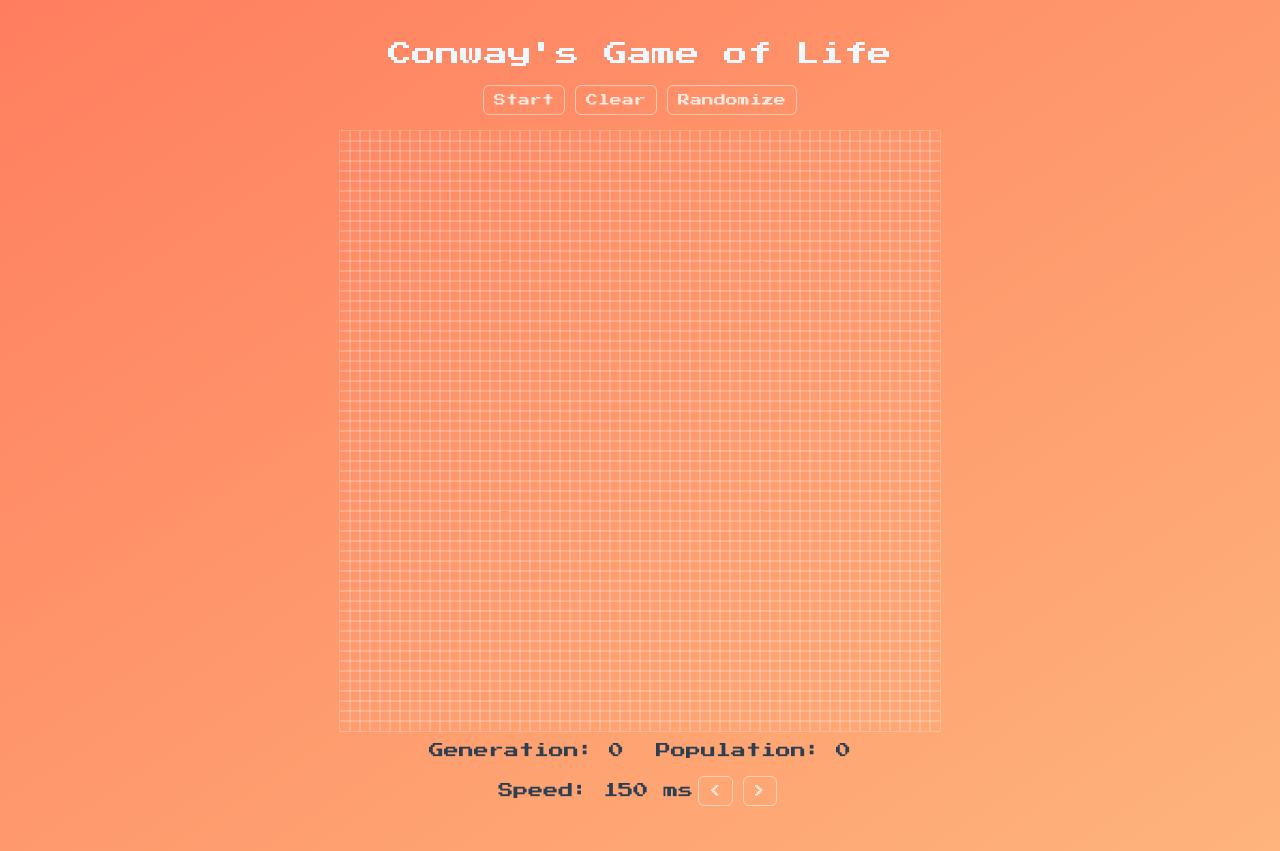
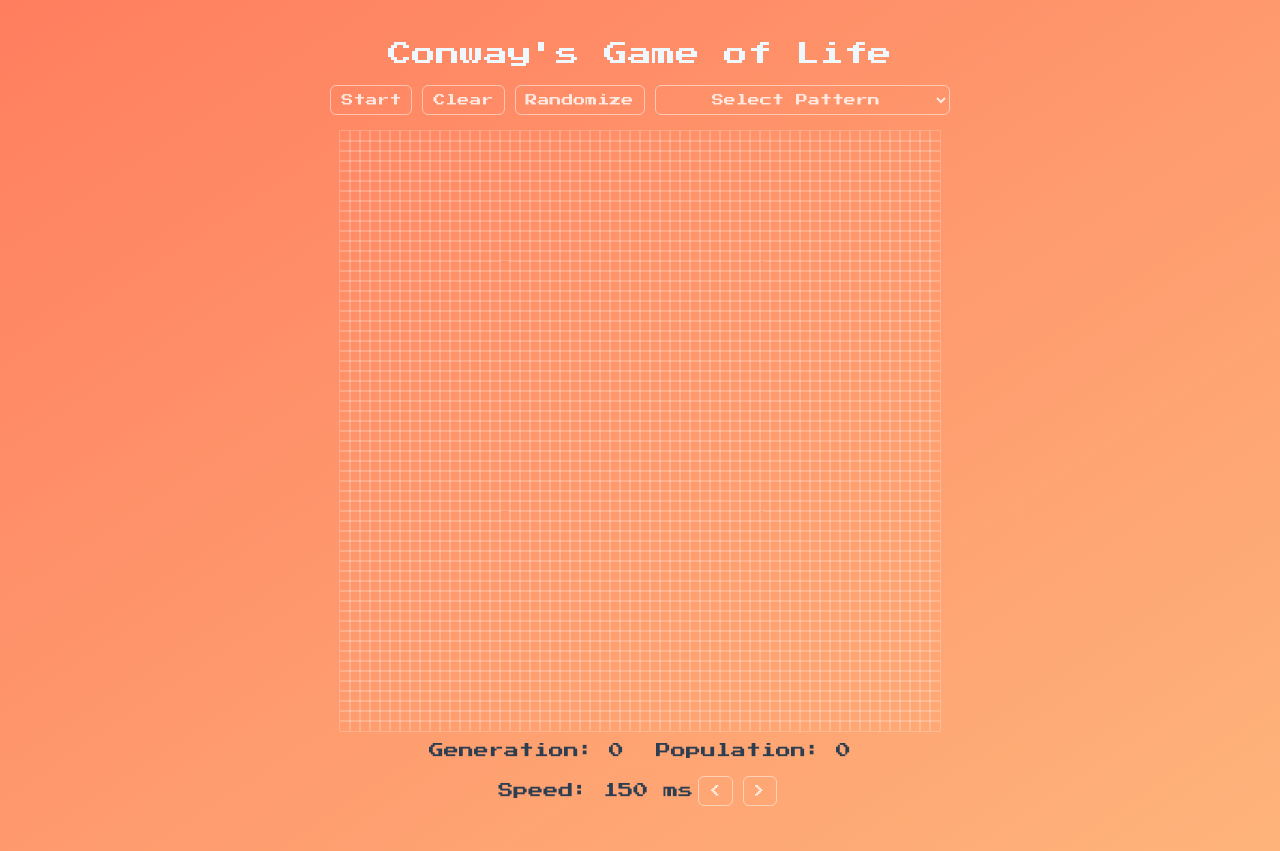
Before and after one commit to samvitjain/game-of-life, a Vue app: page / in a window 1280 px wide. Built offline with nearby package versions, Linux system fonts and the light colour scheme.

Commit message:
Add dropdown

```diff
--- a/src/components/GameOfLife.vue
+++ b/src/components/GameOfLife.vue
@@ -5,6 +5,10 @@
       <button class="btn btn-control" @click="toggleGame">{{ isRunning ? 'Stop' : 'Start' }}</button>
       <button class="btn btn-control" @click="clearGrid">Clear</button>
       <button class="btn btn-control" @click="randomizeGrid">Randomize</button>
+      <select class="btn btn-control" @change="selectPattern($event)">
+        <option value="">Select Pattern</option>
+        <option v-for="pattern in patterns" :key="pattern.name" :value="pattern.name">{{ pattern.name }}</option>
+      </select>
     </div>
     <div class="grid-container">
       <div class="grid">
@@ -26,6 +30,7 @@
 
 <script>
 import { ref, onUnmounted, computed } from 'vue';
+import patterns from './config.json';
 
 export default {
   setup() {
@@ -123,6 +128,16 @@ export default {
       stopGame();
     });
 
+    const selectPattern = (event) => {
+      const selectedPattern = patterns.find(pattern => pattern.name === event.target.value);
+      if (selectedPattern) {
+        clearGrid();
+        selectedPattern.pattern.forEach(([x, y]) => {
+          grid.value[y * cols + x] = true;
+        });
+      }
+    };
+
     return {
       grid,
       generation,
@@ -136,7 +151,9 @@ export default {
       randomizeGrid,
       increaseSpeed,
       decreaseSpeed,
-      isRunning
+      isRunning,
+      selectPattern,
+      patterns
     };
   }
 };
@@ -191,4 +208,9 @@ export default {
 .btn-control:hover {
   background-color: rgba(255, 255, 255, 0.1);
 }
+
+.btn.btn-control option {
+  background-color: #feb47b;
+  color: white;
+}
 </style>
--- /dev/null
+++ b/src/components/config.json
@@ -0,0 +1,39 @@
+[
+    {
+      "name": "Glider",
+      "pattern": [
+        [1, 0],
+        [2, 1],
+        [0, 2],
+        [1, 2],
+        [2, 2]
+      ]
+    },
+    {
+      "name": "Gosper's Glider Gun",
+      "pattern": [
+        [24, 0], [22, 1], [24, 1],
+        [12, 2], [13, 2], [20, 2], [21, 2], [34, 2], [35, 2],
+        [11, 3], [15, 3], [20, 3], [21, 3], [34, 3], [35, 3],
+        [0, 4], [1, 4], [10, 4], [16, 4], [20, 4], [21, 4],
+        [0, 5], [1, 5], [10, 5], [14, 5], [16, 5], [17, 5], [22, 5], [24, 5],
+        [10, 6], [16, 6], [24, 6],
+        [11, 7], [15, 7],
+        [12, 8], [13, 8]
+      ]
+    },
+    {
+      "name": "Lightweight Spaceship",
+      "pattern": [
+        [0, 3],
+        [0, 5],
+        [1, 2],
+        [2, 2],
+        [3, 2],
+        [4, 2],
+        [4, 3],
+        [4, 4],
+        [3, 5]
+      ]
+    }
+  ]
```
